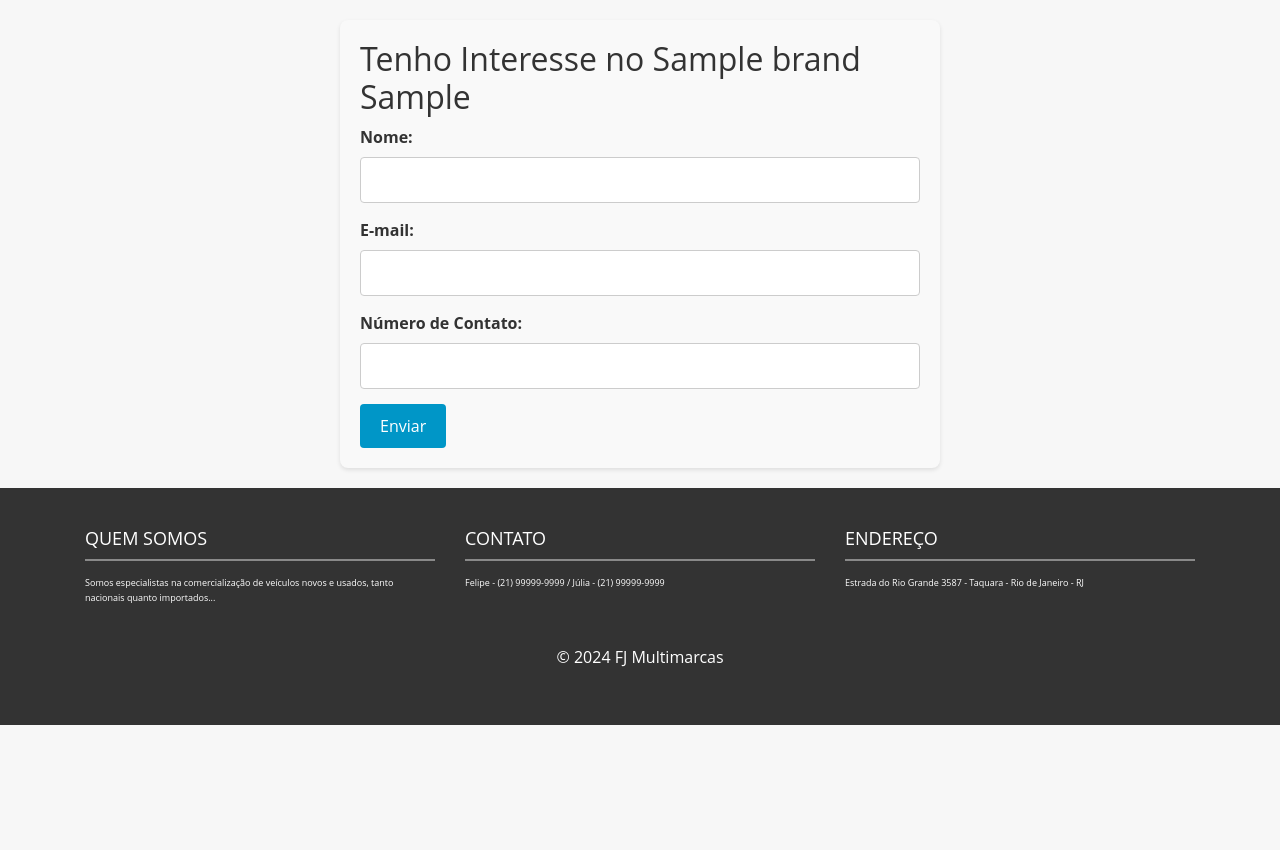
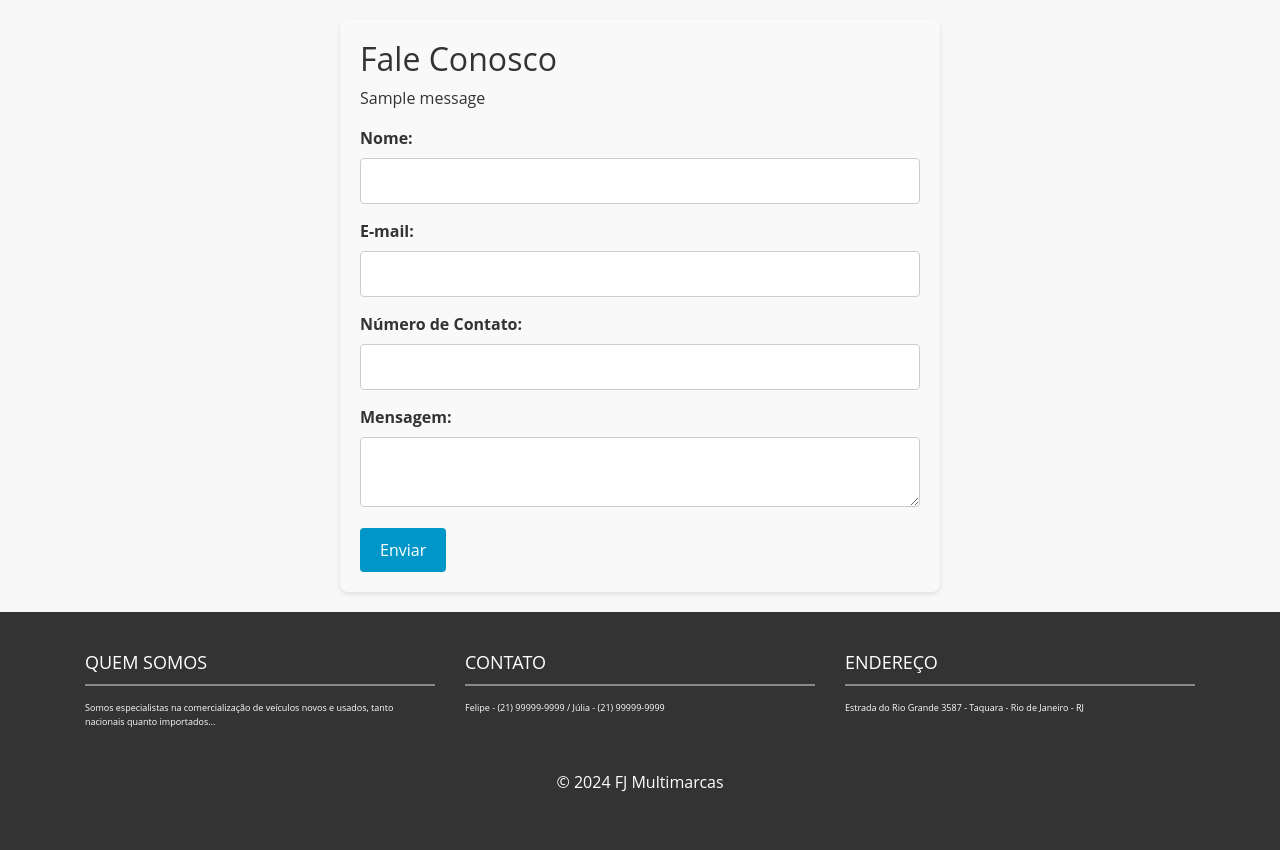
Before and after one commit to FDuque22/SistemaCarros, a Django app: page /car/1/interest/ in a window 1280 px wide. Shown: the part 90-940 px from the top of the page. Before the commit the page ends 815 px from the top, so only its background shows below. Run offline with Django 5.2, Linux system fonts and the light colour scheme; tables that the repository leaves empty hold one stand-in row (values such as "Sample post"); one stand-in notice (Sample message) is shown; some libraries are stand-ins or nearby versions.

Commit message:
TESTE HTML

```diff
--- a/cars/templates/car_interest.html
+++ b/cars/templates/car_interest.html
@@ -1,16 +1,27 @@
 {% extends "base.html" %}
 
-{% block title %}Tenho Interesse - {{ car.brand }} {{ car.model }}{% endblock %}
+{% block title %}Fale Conosco{% endblock %}
 
 {% load static %}
 
 {% block content %}
 <div class="interest-container">
-    <h2>Tenho Interesse no {{ car.brand }} {{ car.model }}</h2>
-    <form method="post" enctype="multipart/form-data">
+    <h2>Fale Conosco</h2>
+
+    <!-- Exibe mensagens de sucesso ou erro -->
+    {% if messages %}
+        <div class="messages">
+            {% for message in messages %}
+                <p>{{ message }}</p>
+            {% endfor %}
+        </div>
+    {% endif %}
+
+    <!-- Formulário de Contato -->
+    <form method="POST">
         {% csrf_token %}
         <div class="form-group">
-            <label for="name">Nome:</label>
+            <label for="nome">Nome:</label>
             <input type="text" id="nome" name="nome" required>
         </div>
 
@@ -20,8 +31,13 @@
         </div>
 
         <div class="form-group">
-            <label for="phone">Número de Contato:</label>
+            <label for="telefone">Número de Contato:</label>
             <input type="tel" id="telefone" name="telefone" required>
+        </div>
+
+        <div class="form-group">
+            <label for="mensagem">Mensagem:</label>
+            <textarea id="mensagem" name="mensagem" required></textarea>
         </div>
 
         <button type="submit" class="btn-submit">Enviar</button>
@@ -38,11 +54,6 @@
         box-shadow: 0 2px 4px rgba(0, 0, 0, 0.1); /* Sombra leve */
     }
 
-    .interest-form {
-        display: flex;
-        flex-direction: column; /* Organiza os elementos em coluna */
-    }
-
     .form-group {
         margin-bottom: 15px; /* Espaçamento entre os grupos de formulário */
     }
@@ -51,7 +62,7 @@
         font-weight: bold; /* Destaque para os rótulos */
     }
 
-    input {
+    input, textarea {
         padding: 10px; /* Espaçamento interno nos campos */
         border: 1px solid #ccc; /* Borda leve */
         border-radius: 4px; /* Cantos arredondados */
```
